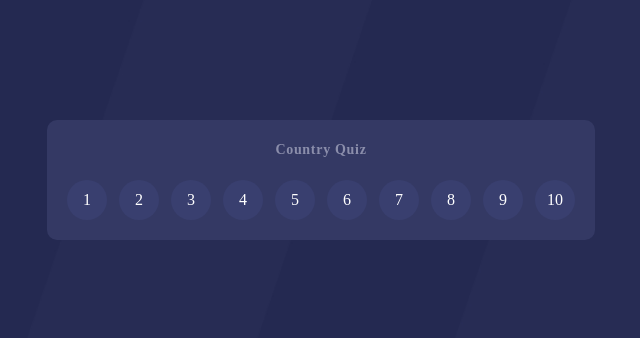
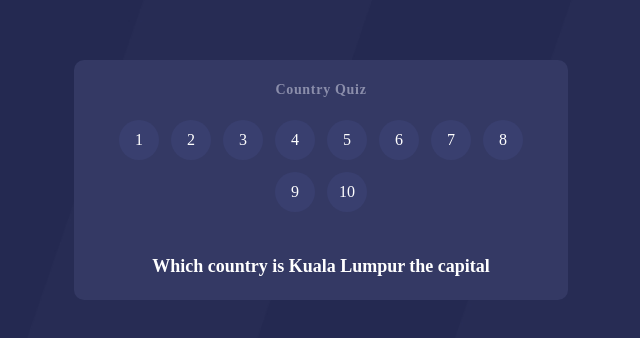
Before and after one commit to LugpDev2022/country-quiz, a React (Vite) app: page / in a window 1280 px wide. Shown: the part 220-558 px from the top of the page, without its empty margins (319-959 px from the left). Built offline with nearby package versions, Linux system fonts and the light colour scheme; a web font is replaced by a local one.

Commit message:
Style the question

```diff
--- a/src/App.tsx
+++ b/src/App.tsx
@@ -1,6 +1,7 @@
 import QuestionBtn from './components/QuestionBtn';
 
 const numbers = [1, 2, 3, 4, 5, 6, 7, 8, 9, 10];
+const question = 'Which country is Kuala Lumpur the capital';
 
 const App = () => {
   return (
@@ -9,11 +10,13 @@ const App = () => {
         Country Quiz
       </h1>
 
-      <nav className='flex flex-wrap gap-3 justify-center'>
+      <nav className='flex flex-wrap gap-3 justify-center mb-10'>
         {numbers.map((number) => (
           <QuestionBtn questionNumber={number} />
         ))}
       </nav>
+
+      <h2 className='text-lg font-semibold'>{question}</h2>
     </main>
   );
 };
--- a/src/index.css
+++ b/src/index.css
@@ -41,6 +41,8 @@ body {
   padding: 20px;
   border-radius: 10px;
   text-align: center;
+  width: 90%;
+  margin: auto;
 }
 
 .question-btn,
```
